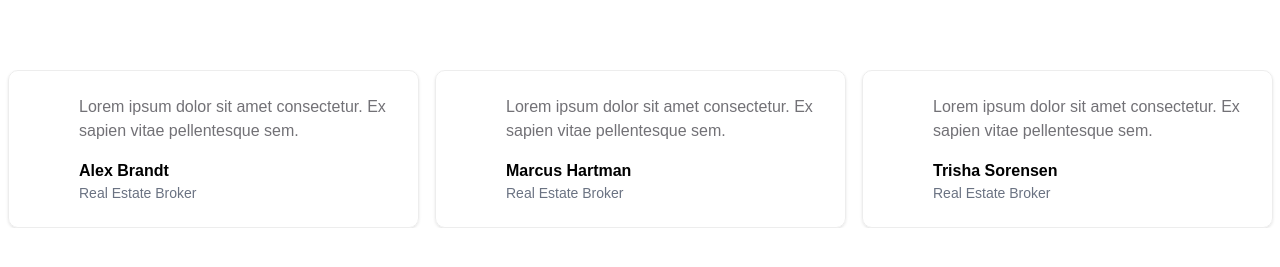
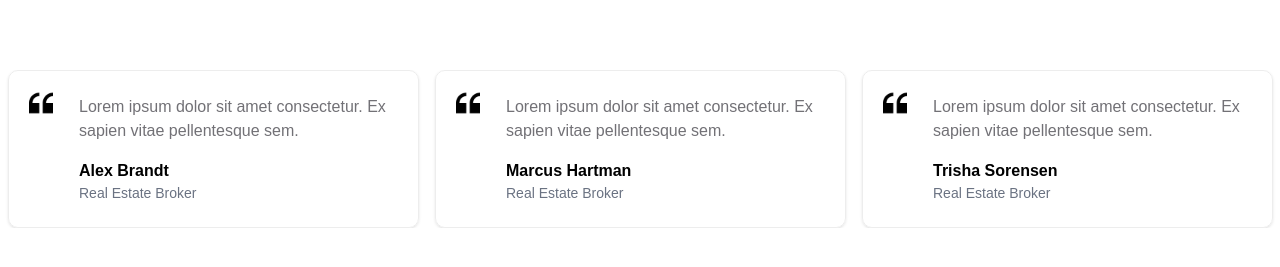
Before and after one commit to zeeshan-tahir185/prop-match, a Next.js app: page / in a window 1280 px wide. Shown: the part 825-1092 px from the top of the page. Built offline with nearby package versions, Linux system fonts and the light colour scheme; a web font is replaced by a local one.

Commit message:
testimonials section done

```diff
--- a/src/app/components/home/Testimonials.jsx
+++ b/src/app/components/home/Testimonials.jsx
@@ -60,9 +60,10 @@ const Testimonials = () => {
         <Slider {...settings}>
           {testimonialsData.map((testimonial, index) => (
             <div key={index} className="px-2">
-              <div className=" p-6 rounded-[10px] shadow-sm text-start border border-[#EDEDED] pl-[70px]">
+              <div className=" p-6 rounded-[10px] shadow-sm text-start border border-[#EDEDED] pl-[70px] relative">
+                <img src="/images/home/quote.svg" alt="" className='absolute top-[20px] left-[20px]'/>
                 <p className="text-[#727176] mb-4 ">{testimonial.quote}</p>
-                <p className="font-semibold">{testimonial.name}</p>
+                  <p className="font-semibold text-[#000000]">{testimonial.name}</p>
                 <p className="text-gray-500 text-sm">{testimonial.title}</p>
               </div>
             </div>
```
Also changed, not shown: public/images/home/quote.svg (added).
